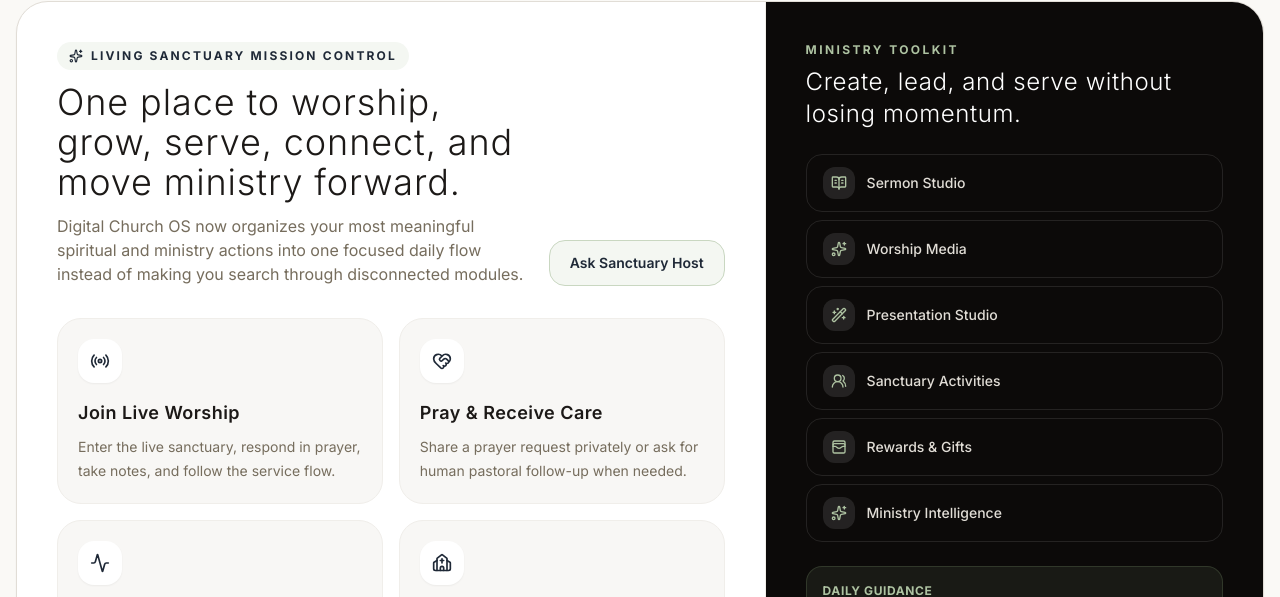
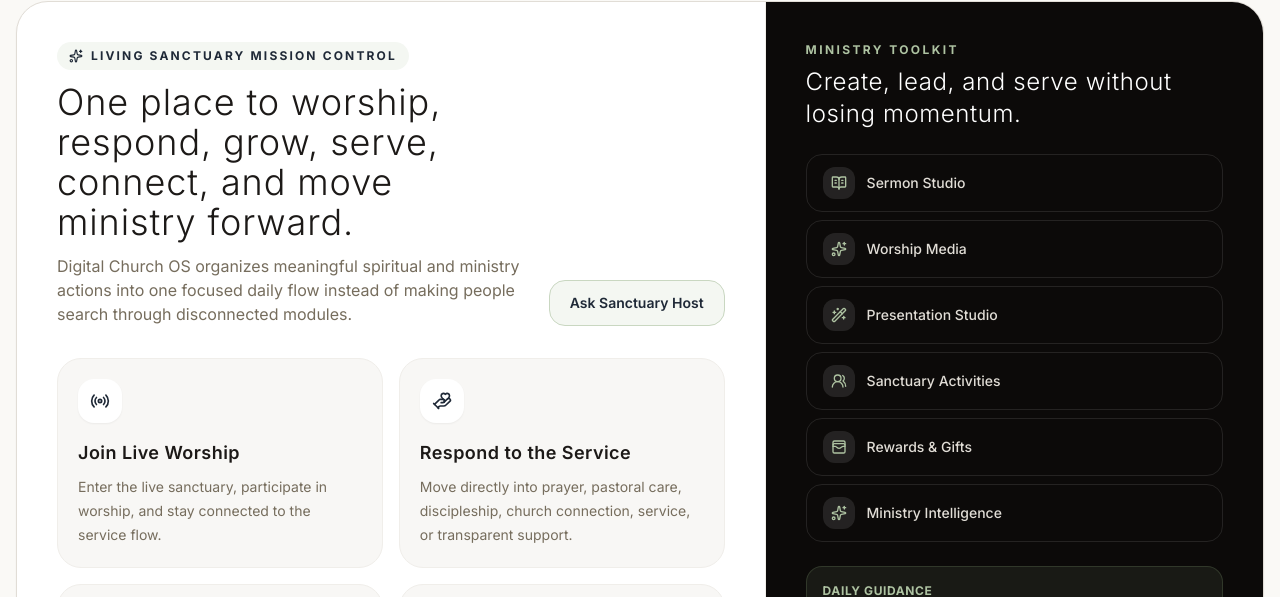
Before and after one commit to TechCodinz/digital-church-os, a Next.js app: page /dashboard in a window 1280 px wide. Shown: the part 203-800 px from the top of the page. Built offline with nearby package versions, Linux system fonts and the light colour scheme; no server answers; the database is empty.

Commit message:
feat(experience): connect live service response pathway

```diff
--- a/components/ministry/LivingSanctuaryMissionControl.tsx
+++ b/components/ministry/LivingSanctuaryMissionControl.tsx
@@ -5,6 +5,7 @@ import {
   Activity,
   BookOpenText,
   Church,
+  HandHeart,
   HeartHandshake,
   Radio,
   Sparkles,
@@ -16,9 +17,15 @@ import {
 const primaryActions = [
   {
     title: 'Join Live Worship',
-    description: 'Enter the live sanctuary, respond in prayer, take notes, and follow the service flow.',
+    description: 'Enter the live sanctuary, participate in worship, and stay connected to the service flow.',
     href: '/live-service',
     icon: Radio,
+  },
+  {
+    title: 'Respond to the Service',
+    description: 'Move directly into prayer, pastoral care, discipleship, church connection, service, or transparent support.',
+    href: '/service-response',
+    icon: HandHeart,
   },
   {
     title: 'Pray & Receive Care',
@@ -60,10 +67,10 @@ export function LivingSanctuaryMissionControl() {
                 <Sparkles className="mr-2 h-3.5 w-3.5" /> Living Sanctuary Mission Control
               </div>
               <h2 className="max-w-2xl text-3xl font-light leading-tight text-stone-900 md:text-4xl">
-                One place to worship, grow, serve, connect, and move ministry forward.
+                One place to worship, respond, grow, serve, connect, and move ministry forward.
               </h2>
               <p className="mt-3 max-w-2xl text-sm leading-6 text-stone-600 sm:text-base">
-                Digital Church OS now organizes your most meaningful spiritual and ministry actions into one focused daily flow instead of making you search through disconnected modules.
+                Digital Church OS organizes meaningful spiritual and ministry actions into one focused daily flow instead of making people search through disconnected modules.
               </p>
             </div>
             <Link
```
